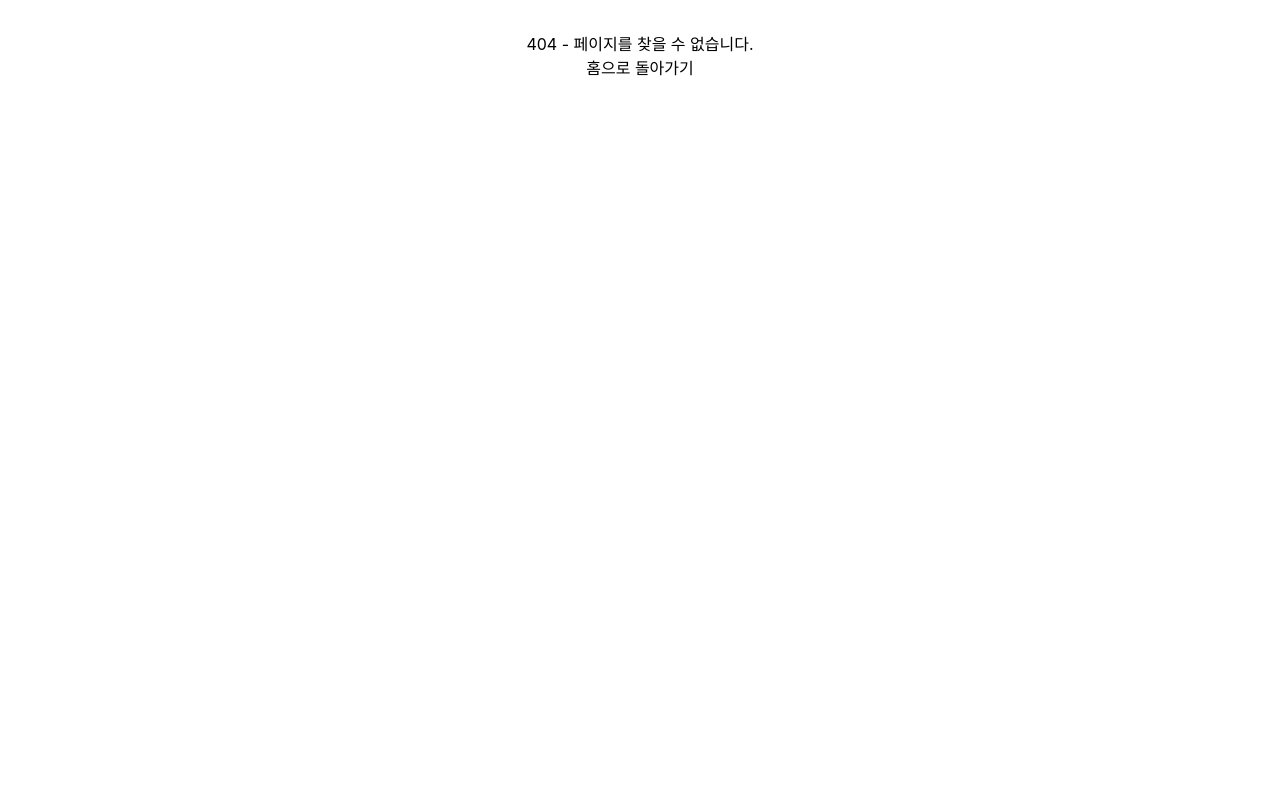
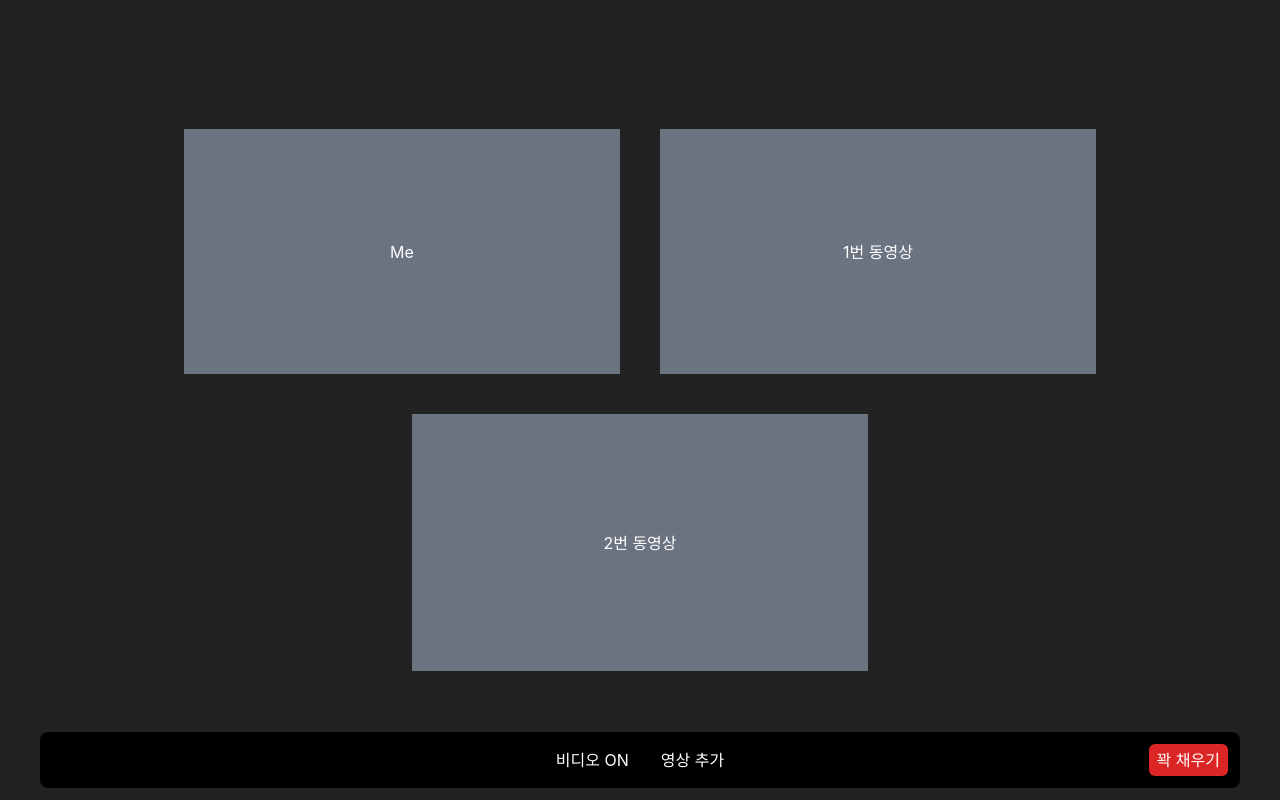
Before and after one commit to kimminsu31415/withstudy, a React (Create React App) app: page /test4 in a window 1280 px wide. Before the commit this address had no page. Built offline with nearby package versions, Linux system fonts and the light colour scheme.

Commit message:
add: test4

```diff
--- a/src/App.js
+++ b/src/App.js
@@ -4,6 +4,9 @@ import { BrowserRouter, Routes, Route } from "react-router-dom";
 import Home from "./pages/Home";
 import StudyRoom from "./pages/StudyRoom";
 import Test from "./pages/Test";
+import Test2 from "./pages/Test2";
+import Test3 from "./pages/Test3";
+import Test4 from "./pages/Test4";
 
 function App() {
   return (
@@ -12,6 +15,9 @@ function App() {
         <Route path="/" element={<Home />} />
         <Route path="/studyroom" element={<StudyRoom />} />
         <Route path="/test" element={<Test />} />
+        <Route path="/test2" element={<Test2 />} />
+        <Route path="/test3" element={<Test3 />} />
+        <Route path="/test4" element={<Test4 />} />
         <Route
           path="*"
           element={
--- a/src/pages/Home.jsx
+++ b/src/pages/Home.jsx
@@ -13,6 +13,18 @@ function Home() {
     navigate("/test");
   };
 
+  const handleTest2Page = () => {
+    navigate("/test2");
+  };
+
+  const handleTest3Page = () => {
+    navigate("/test3");
+  };
+
+  const handleTest4Page = () => {
+    navigate("/test4");
+  };
+
   return (
     <div style={styles.container}>
       <h1>WithStudy</h1>
@@ -22,6 +34,15 @@ function Home() {
       </button>
       <button style={styles.studyButton} onClick={handleTestPage}>
         Test
+      </button>
+      <button style={styles.studyButton} onClick={handleTest2Page}>
+        Test2
+      </button>
+      <button style={styles.studyButton} onClick={handleTest3Page}>
+        Test3
+      </button>
+      <button style={styles.studyButton} onClick={handleTest4Page}>
+        Test4
       </button>
     </div>
   );
--- /dev/null
+++ b/src/pages/Test4.jsx
@@ -0,0 +1,60 @@
+import React from "react";
+import TestTool from "../components/TestTool";
+
+function Test4() {
+  // 동영상 목록 (테스트: 3개인 경우)
+  const videos = ["Me", "1번 동영상", "2번 동영상"];
+  // 3번 동영상을 추가하고 싶다면 아래처럼 넣으면 됩니다.
+  // const videos = ["1번 동영상", "2번 동영상", "3번 동영상"];
+
+  // 동영상 목록을 2개씩 묶어 행(row) 배열로 만듭니다.
+  const videoRows = [];
+  for (let i = 0; i < videos.length; i += 2) {
+    videoRows.push(videos.slice(i, i + 2));
+  }
+
+  const toggleFullScreen = () => {
+    // 현재 전체화면 모드가 아니라면 전체화면 요청
+    if (!document.fullscreenElement) {
+      document.documentElement.requestFullscreen().catch((err) => {
+        console.error(
+          `전체 화면 모드 활성화 중 오류 발생: ${err.message} (${err.name})`,
+        );
+      });
+    } else {
+      // 이미 전체화면 모드라면 전체화면 종료 요청
+      document.exitFullscreen();
+    }
+  };
+
+  return (
+    <div className="relative flex min-h-screen w-full bg-[#222222] text-white">
+      {/* 메인 콘텐츠 */}
+      <div className="mx-auto flex w-full max-w-[calc(100%-80px)] flex-col items-center justify-center desktop:px-36">
+        {/* 영상 영역: 각 행을 flex 컨테이너로 구성 */}
+        <div className="flex max-h-screen w-full flex-col gap-5 desktop:gap-10">
+          {videoRows.map((row, rowIndex) => (
+            <div
+              key={rowIndex}
+              className="flex w-full justify-center gap-5 desktop:gap-10"
+            >
+              {row.map((video, index) => (
+                <div
+                  key={index}
+                  className="flex aspect-video max-w-[calc(50%)] flex-1 items-center justify-center bg-gray-500"
+                >
+                  {video}
+                </div>
+              ))}
+            </div>
+          ))}
+        </div>
+      </div>
+
+      {/* 하단 Toolbar */}
+      <TestTool />
+    </div>
+  );
+}
+
+export default Test4;
```
